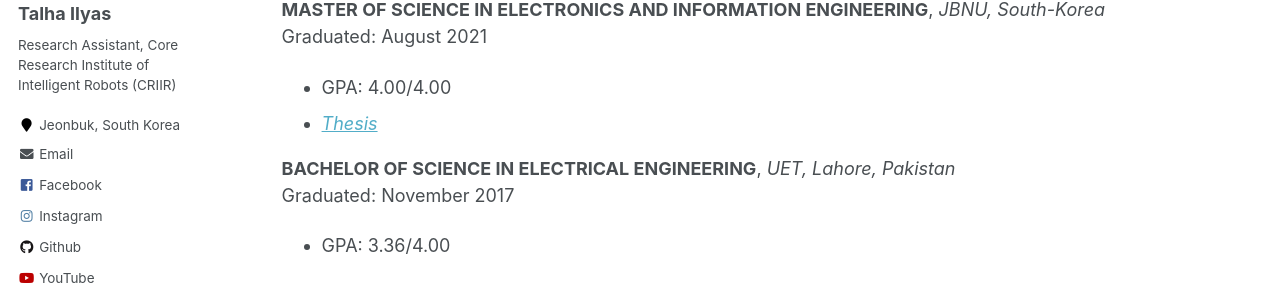
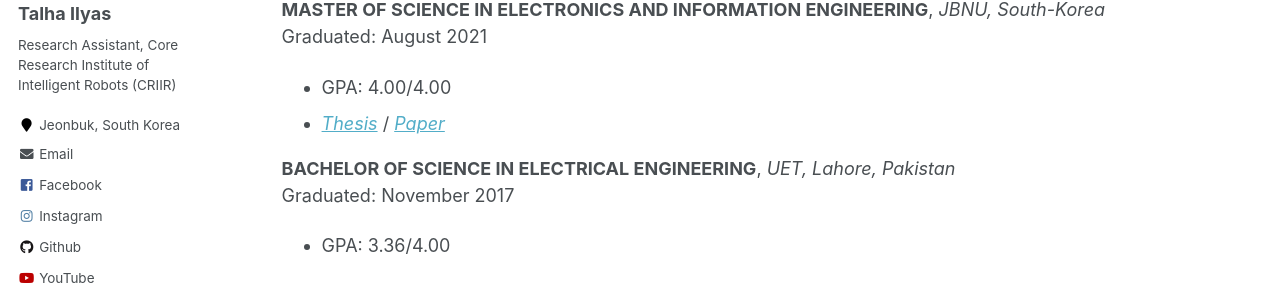
Before and after one commit to Mr-TalhaIlyas/Mr-TalhaIlyas.github.io, a Jekyll site: the page built from _pages/cv.md, in a window 1280 px wide and 900 px high. Shown: the part 300-601 px from the top of the window. Built offline with Jekyll 4.4.1, drawn with Linux system fonts in a browser that asks for light colours; some web fonts are replaced.

Commit message:
Update cv.md

```diff
--- a/_pages/cv.md
+++ b/_pages/cv.md
@@ -16,7 +16,7 @@
 **MASTER OF SCIENCE IN ELECTRONICS AND INFORMATION ENGINEERING**, *JBNU, South-Korea* <br>
 Graduated: August 2021
 * GPA: 4.00/4.00
-* *[Thesis](https://dl.jbnu.ac.kr/search/detail/CATTOT000000928377?mainLink=/search/tot&briefLink=/search/tot/result?st=FRNT_A_q=%ED%83%88%ED%95%98%EC%9D%BC%EB%A6%AC%EC%95%84%EC%8A%A4_A_si=2#)*
+* *[Thesis](https://dl.jbnu.ac.kr/search/detail/CATTOT000000928377?mainLink=/search/tot&briefLink=/search/tot/result?st=FRNT_A_q=%ED%83%88%ED%95%98%EC%9D%BC%EB%A6%AC%EC%95%84%EC%8A%A4_A_si=2#)* / *[Paper](https://www.frontiersin.org/articles/10.3389/fpls.2022.983625/full)*
 
 **BACHELOR OF SCIENCE IN ELECTRICAL ENGINEERING**, *UET, Lahore, Pakistan* <br>
 Graduated: November 2017
```
